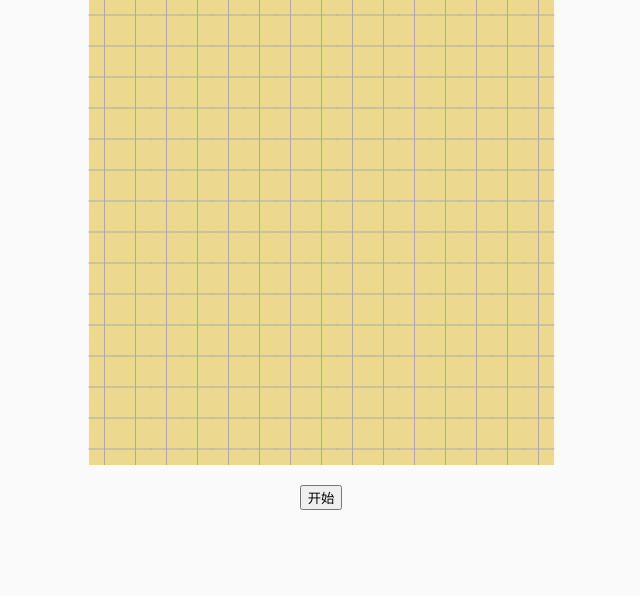
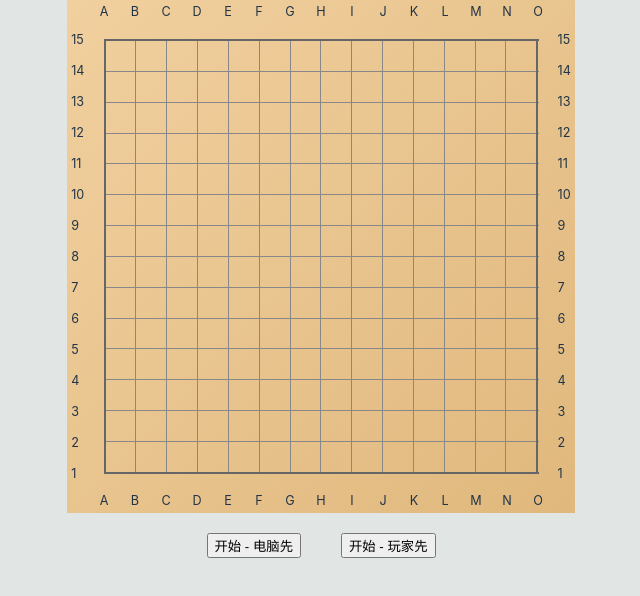
Before and after one commit to lilei-c/gobang, a React (Vite) app: page / in a window 1280 px wide. Shown: the top 596 px of the page, without its empty margins (319-959 px from the left). Built offline with nearby package versions, Linux system fonts and the light colour scheme; what random would draw is missing.

Commit message:
更新UI

```diff
--- a/package.json
+++ b/package.json
@@ -18,6 +18,7 @@
     "@types/react": "^18.0.26",
     "@types/react-dom": "^18.0.9",
     "@vitejs/plugin-react": "^3.0.0",
+    "less": "^4.1.3",
     "vite": "^4.0.0",
     "vitest": "^0.28.4"
   }
--- a/src/App.css
+++ /dev/null
@@ -1,96 +0,0 @@
-ol,
-ul {
-  padding-left: 30px;
-}
-
-.board-row:after {
-  clear: both;
-  content: '';
-  display: table;
-}
-
-.status {
-  margin-bottom: 10px;
-}
-
-.square {
-  position: relative;
-  display: flex;
-  justify-content: center;
-  align-items: center;
-  background: unset;
-  border: unset;
-  float: left;
-  font-size: 32px;
-  font-weight: bold;
-  margin-right: -1px;
-  margin-top: -1px;
-  padding: 0;
-  text-align: center;
-  width: 32px;
-  height: 32px;
-}
-
-.square:focus {
-  outline: none;
-}
-
-.kbd-navigation .square:focus {
-  background: #ddd;
-}
-
-.game {
-  flex-direction: column;
-  display: flex;
-  align-items: center;
-  justify-content: center;
-}
-
-.game-board {
-  background: #edd98e;
-}
-
-.game-info {
-  margin-left: 20px;
-}
-
-.lastChess {
-  background-color: #bbb;
-}
-
-.square-line {
-  position: absolute;
-  border-color: #999;
-  height: 100%;
-  border-left: 1px solid #aaa;
-}
-
-.rotate90 {
-  rotate: 90deg;
-}
-
-.chess {
-  width: 24px;
-  height: 24px;
-  position: absolute;
-  border-radius: 50%;
-  font-size: 14px;
-  display: flex;
-  align-items: center;
-  justify-content: center;
-}
-.chess-white {
-  background: #fff;
-  color: #cbb4b4;
-}
-.chess-black {
-  background: #000;
-  color: #9d9d9d;
-}
-.opbtns {
-  padding: 20px;
-  display: flex;
-}
-.opbtns button {
-  margin: 0 20px;
-}
--- a/src/App.jsx
+++ b/src/App.jsx
@@ -1,12 +1,13 @@
-import { useEffect } from 'react'
 import { useState } from 'react'
 import { boardLength } from './bot/const'
-import { arrayN, debounce } from './bot/support'
+import { debounce, range0 } from './bot/support'
 import { Gobang } from './bot/minimax'
-import './App.css'
+import './App.less'
 import './bot/otherFivechess'
 import { Chessboard } from './bot/otherFivechess'
 import { useReducer } from 'react'
+import Num from './comps/num'
+import ABC from './comps/abc'
 
 var chessboard = new Chessboard(boardLength, boardLength)
 
@@ -16,8 +17,6 @@ const Square = ({ position, value, onClick, className }) => {
   const stackIndex = gobang.stack.findIndex((x) => x[0] === position[0] && x[1] === position[1])
   return (
     <button className={`square ${className}`} onClick={onClick}>
-      <div className="square-line"></div>
-      <div className="square-line rotate90"></div>
       {value !== Gobang.EMPTY && (
         <div className={`chess chess-${value === gobang.firstHand ? 'black' : 'white'}`}>{stackIndex + 1 || null}</div>
       )}
@@ -28,10 +27,21 @@ const Square = ({ position, value, onClick, className }) => {
 const Board = ({ squares, onClick }) => {
   const lastChess = gobang.lastChessPosition
   return (
-    <div>
-      {arrayN(boardLength).map((_, i) => (
+    <div className="boardCenter">
+      <div className="rowLines">
+        {range0(boardLength).map((x) => (
+          <div key={x} className="item" />
+        ))}
+      </div>
+      <div className="colLines">
+        {range0(boardLength).map((x) => (
+          <div key={x} className="item" />
+        ))}
+      </div>
+      <div></div>
+      {range0(boardLength).map((i) => (
         <div key={i} className="board-row">
-          {arrayN(boardLength).map((_, j) => (
+          {range0(boardLength).map((j) => (
             <Square
               key={j}
               position={[i, j]}
@@ -73,9 +83,13 @@ const Game = () => {
     chessboard.put(score[1][0], score[1][1], Chessboard.MAX)
   }
 
-  const onStart = () => {
+  const onReStart = () => {
+    startX(false)
+  }
+
+  const onStart = (role) => {
     startX(true)
-    gobang = new Gobang({ firstHand: Gobang.MAX })
+    gobang = new Gobang({ firstHand: role })
     window.gobang = gobang
     chessboard = new Chessboard(boardLength, boardLength)
     if (gobang.firstHand === Gobang.MAX) maxGo()
@@ -87,10 +101,18 @@ const Game = () => {
   return (
     <div className="game">
       <div className="game-board">
-        <Board squares={gobang.node} onClick={debounce(onClickBoard, 50)} />
+        <Num />
+        <div className="center">
+          <ABC />
+          <Board squares={gobang.node} onClick={debounce(onClickBoard, 50)} />
+          <ABC />
+        </div>
+        <Num />
       </div>
       <div className="opbtns">
-        <button onClick={onStart}>{start ? '重来' : '开始'}</button>
+        {start && <button onClick={onReStart}>重来</button>}
+        {!start && <button onClick={() => onStart(Gobang.MAX)}>开始 - 电脑先</button>}
+        {!start && <button onClick={() => onStart(Gobang.MIN)}>开始 - 玩家先</button>}
         {start && (
           <button
             onClick={() => {
--- /dev/null
+++ b/src/App.less
@@ -0,0 +1,129 @@
+@boardCrossLine: 1px solid #888;
+@boardOuterCrossLine: 2px solid #666;
+
+.game {
+  flex-direction: column;
+  display: flex;
+  align-items: center;
+  justify-content: center;
+}
+
+.game-board {
+  background: #f1d09f;
+  background-image: linear-gradient(to bottom right, #f1d09f, #e0b87d);
+  display: flex;
+  .num {
+    padding: 24px 4px;
+    display: flex;
+    flex-direction: column;
+    .item {
+      flex: 1;
+      display: flex;
+      align-items: center;
+    }
+  }
+  .center {
+    display: flex;
+    flex-direction: column;
+  }
+}
+
+.boardCenter {
+  position: relative;
+  .rowLines {
+    position: absolute;
+    padding: 15px;
+    box-sizing: border-box;
+    height: 100%;
+    width: 100%;
+    display: flex;
+    flex-direction: column;
+    justify-content: space-between;
+    .item {
+      border-top: @boardCrossLine;
+      width: 100%;
+      &:first-child {
+        border-top: @boardOuterCrossLine;
+        z-index: 1;
+      }
+      &:last-child {
+        border-top: @boardOuterCrossLine;
+        z-index: 1;
+      }
+    }
+  }
+  .colLines {
+    position: absolute;
+    padding: 15px;
+    box-sizing: border-box;
+    height: 100%;
+    width: 100%;
+    display: flex;
+    flex-direction: row;
+    justify-content: space-between;
+    .item {
+      border-left: @boardCrossLine;
+      &:first-child {
+        border-left: @boardOuterCrossLine;
+        z-index: 1;
+      }
+      &:last-child {
+        border-left: @boardOuterCrossLine;
+        z-index: 1;
+      }
+    }
+  }
+}
+
+.square {
+  position: relative;
+  display: flex;
+  justify-content: center;
+  align-items: center;
+  background: unset;
+  border: unset;
+  float: left;
+  font-size: 32px;
+  font-weight: bold;
+  margin-right: -1px;
+  margin-top: -1px;
+  padding: 0;
+  text-align: center;
+  width: 32px;
+  height: 32px;
+}
+
+.game-info {
+  margin-left: 20px;
+}
+
+.lastChess {
+  background-color: #bbb;
+}
+
+.chess {
+  width: 24px;
+  height: 24px;
+  position: absolute;
+  border-radius: 50%;
+  font-size: 14px;
+  display: flex;
+  align-items: center;
+  justify-content: center;
+  z-index: 10;
+}
+.chess-white {
+  background: #fff;
+  color: #cbb4b4;
+}
+.chess-black {
+  background: #000;
+  color: #9d9d9d;
+}
+.opbtns {
+  padding: 20px;
+  display: flex;
+}
+.opbtns button {
+  margin: 0 20px;
+}
--- a/src/bot/support.js
+++ b/src/bot/support.js
@@ -1,5 +1,7 @@
 export const arrayN = (n, val = null) => Array(n).fill(val)
-export const colToRow = (arr) => arrayN(arr.length).map((_, i) => arrayN(arr.length).map((_, j) => arr[j][i]))
+
+// export const colToRow = (arr) => arrayN(arr.length).map((_, i) => arrayN(arr.length).map((_, j) => arr[j][i]))
+
 export const debounce = (fn, gap = 20) => {
   let now = +new Date()
   return (...args) => {
@@ -7,3 +9,9 @@ export const debounce = (fn, gap = 20) => {
     now = +new Date()
   }
 }
+
+export const range = (start) => (end) =>
+  Array(end - start)
+    .fill(null)
+    .map((_, i) => start + i)
+export const range0 = range(0)
--- /dev/null
+++ b/src/comps/abc.jsx
@@ -0,0 +1,11 @@
+import './abc.less'
+
+export default () => (
+  <div className="abc">
+    {['A', 'B', 'C', 'D', 'E', 'F', 'G', 'H', 'I', 'J', 'K', 'L', 'M', 'N', 'O'].map((x) => (
+      <div key={x} className="item">
+        {x}
+      </div>
+    ))}
+  </div>
+)
--- /dev/null
+++ b/src/comps/abc.less
@@ -0,0 +1,8 @@
+.abc {
+  display: flex;
+  .item {
+    flex: 1;
+    display: flex;
+    justify-content: center;
+  }
+}
--- /dev/null
+++ b/src/comps/num.jsx
@@ -0,0 +1,13 @@
+import { boardLength } from '../bot/const'
+import { range0 } from '../bot/support'
+import './num.less'
+
+export default () => (
+  <div className="num">
+    {range0(boardLength).map((i) => (
+      <div key={i} className="item">
+        {boardLength - i}
+      </div>
+    ))}
+  </div>
+)
--- /dev/null
+++ b/src/comps/num.less
@@ -0,0 +1,10 @@
+.num {
+  padding: 24px 4px;
+  display: flex;
+  flex-direction: column;
+  .item {
+    flex: 1;
+    display: flex;
+    align-items: center;
+  }
+}
--- a/src/index.css
+++ b/src/index.css
@@ -3,33 +3,11 @@
   font-size: 16px;
   line-height: 24px;
   font-weight: 400;
-
-  color-scheme: light dark;
-  color: rgba(255, 255, 255, 0.87);
-  background-color: #242424;
-
-  font-synthesis: none;
-  text-rendering: optimizeLegibility;
-  -webkit-font-smoothing: antialiased;
-  -moz-osx-font-smoothing: grayscale;
-  -webkit-text-size-adjust: 100%;
+  color: #213547;
 }
 
 body {
   margin: 0;
-  /* display: flex;
-  place-items: center;
-  min-height: 100vh; */
+  height: 100%;
+  background: #e1e6e5;
 }
-
-h1 {
-  font-size: 3.2em;
-  line-height: 1.1;
-}
-
-@media (prefers-color-scheme: light) {
-  :root {
-    color: #213547;
-    background-color: #fafafa;
-  }
-}
```
Also changed, not shown: 7 other files (tests, documents, lock files or other folders).
